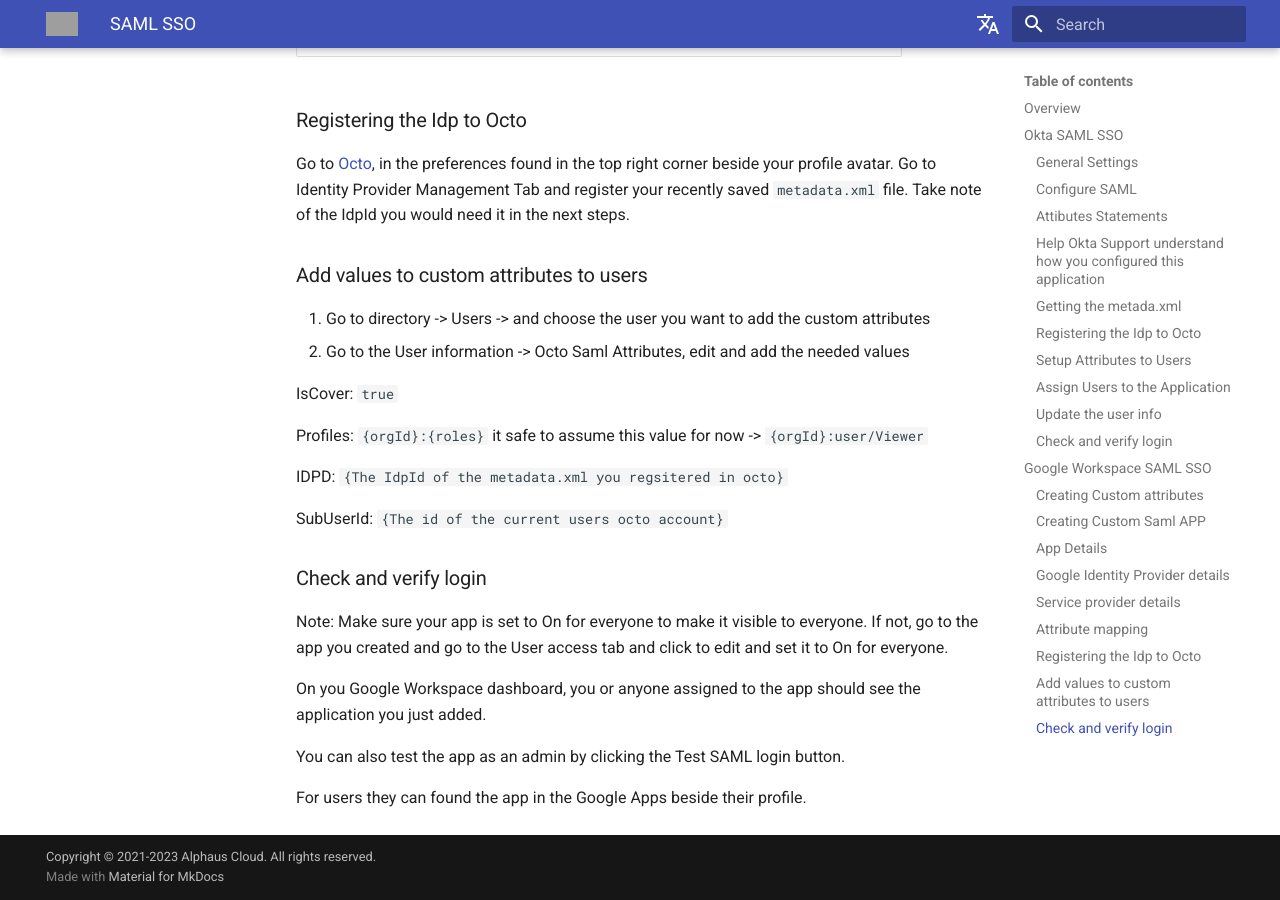
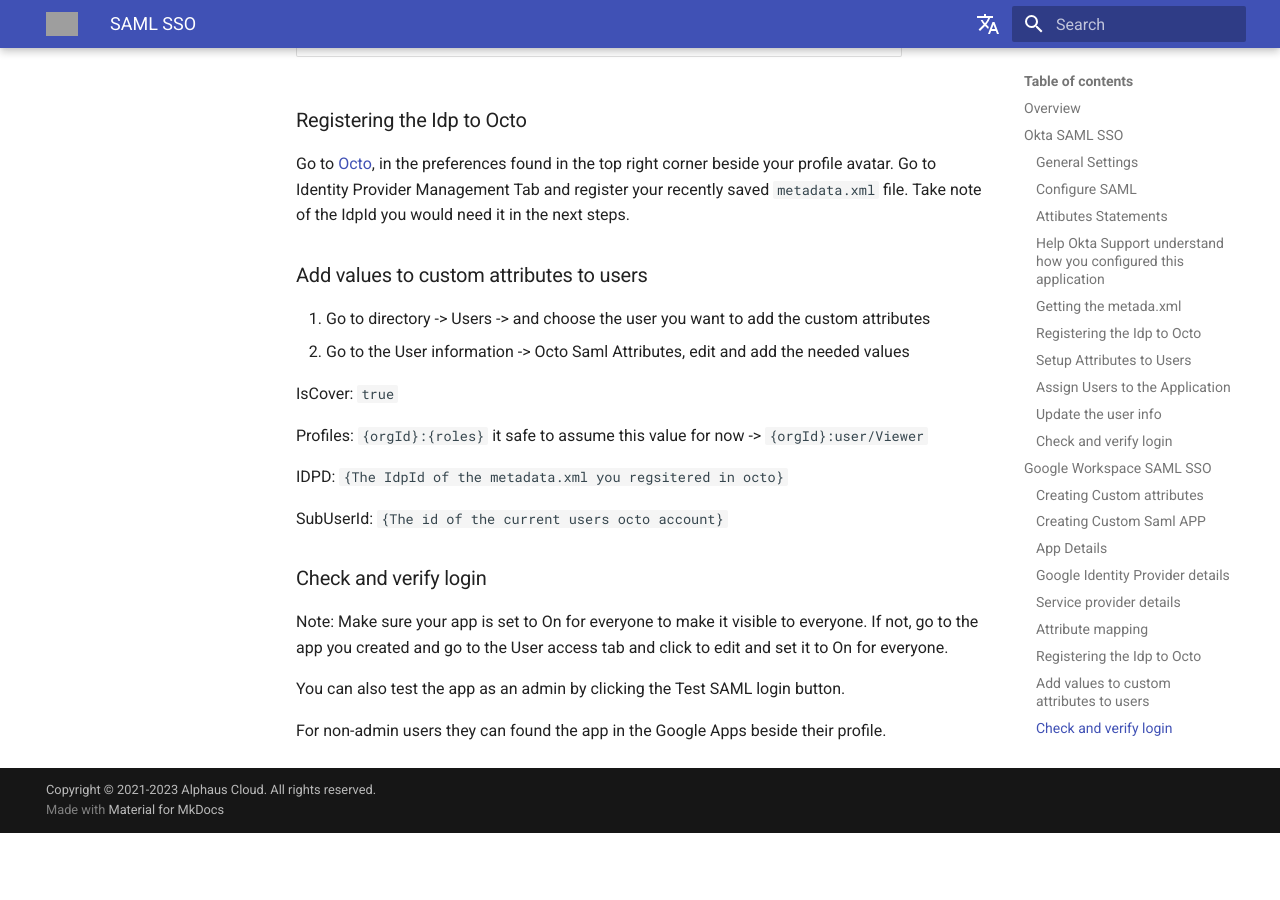
Before and after one commit to alphauslabs/tmpdocs, an MkDocs documentation site: the page built from docs/octo/samlsso.md, in a window 1280 px wide and 900 px high, scrolled down 7252 px. Built offline with MkDocs 1.6.1 and Material for MkDocs 9.7.7, drawn with Linux system fonts in a browser that asks for light colours; comment, search, counter and statistics services are not loaded; after the commit the page ends 8085 px from its top, so only the background shows below that; grey boxes are pictures that could not be loaded.

Commit message:
docs: add octo saml sso

```diff
--- a/docs/octo/samlsso.md
+++ b/docs/octo/samlsso.md
@@ -200,8 +200,6 @@ SubUserId: `{The id of the current users octo account}`
 
 Note: Make sure your app is set to On for everyone to make it visible to everyone. If not, go to the app you created and go to the User access tab and click to edit and set it to On for everyone.
 
-On you Google Workspace dashboard, you or anyone assigned to the app should see the application you just added.
-
 You can also test the app as an admin by clicking the Test SAML login button.
 
-For users they can found the app in the Google Apps beside their profile.
+For non-admin users they can found the app in the Google Apps beside their profile.
```
